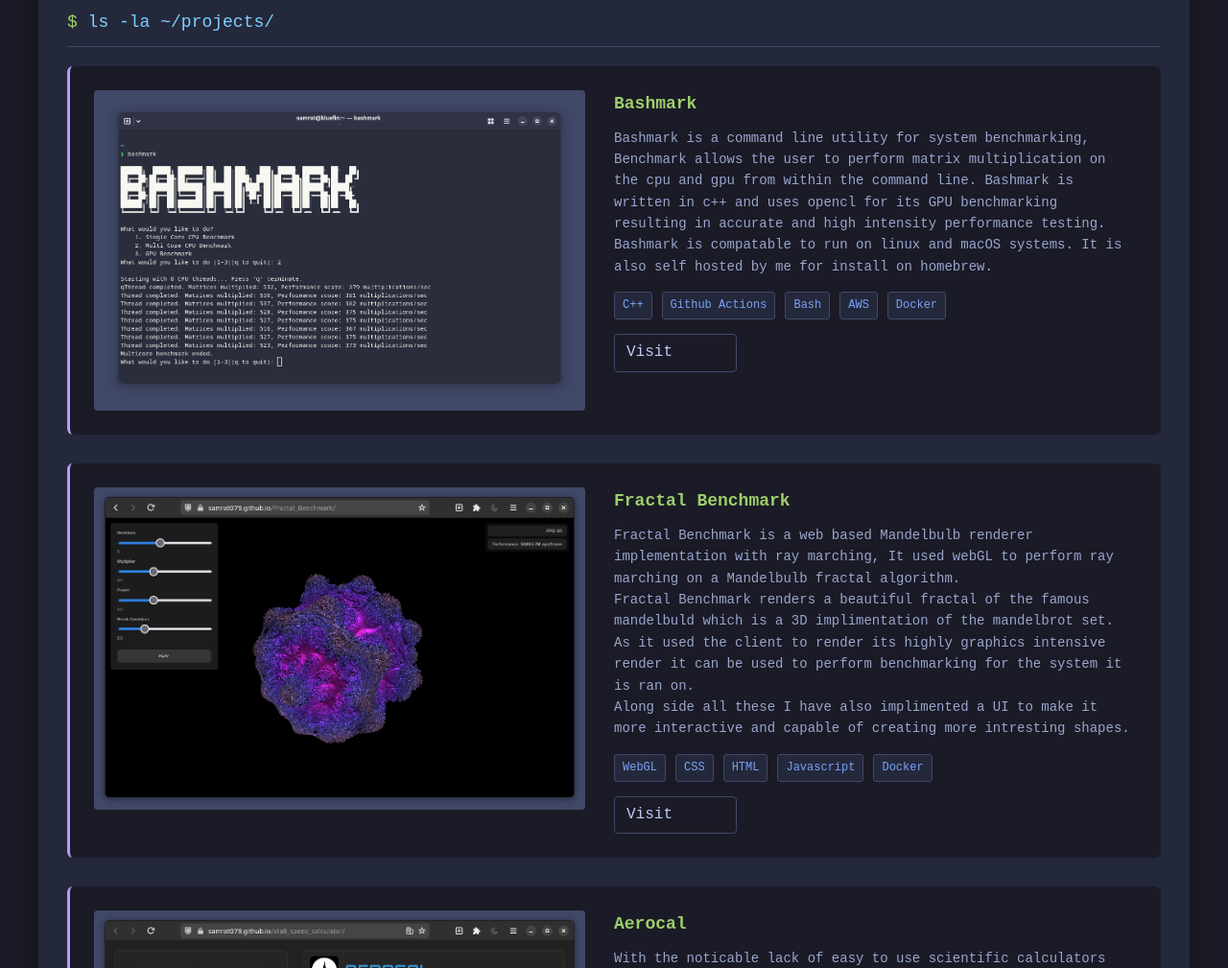
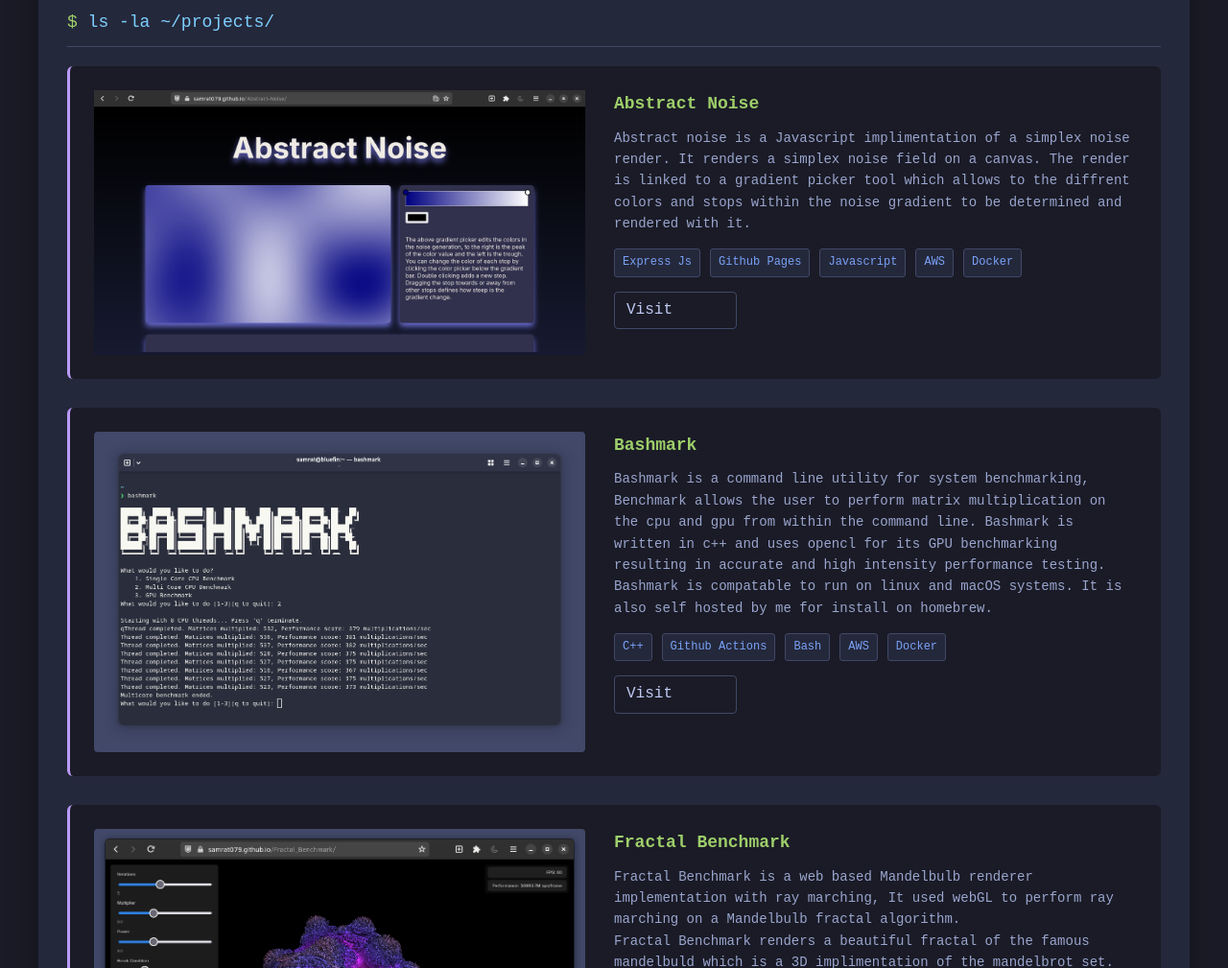
Before and after one commit to Samrat079/Portfolio, a plain HTML site: page index.html in a window 1280 px wide. Shown: the part 1860-2869 px from the top of the page at 96% size. Drawn offline with nearby package versions, Linux system fonts and the light colour scheme.

Commit message:
abstract noise

```diff
--- a/index.html
+++ b/index.html
@@ -185,6 +185,29 @@ a8"    `Y88 88   88    88P'    "8a 88       88 88P'    "8a
                     <!-- 24. Project Item 1 -->
                     <div class="project-item">
                         <div class="project-image">
+                            <img src="assets/abstract_noise.png"></i>
+                        </div>
+                        <div class="project-info">
+                            <div class="project-title">Abstract Noise</div>
+                            <div class="project-description">
+                                <p>
+                                    Abstract noise is a Javascript implimentation of a simplex noise render. It renders a simplex noise field on a canvas. The render is linked to a gradient picker tool which allows to the diffrent colors and stops within the noise gradient to be determined and rendered with it.
+                                </p>
+			                </div>
+                            <div class="project-tech">
+                                <span class="tech-tag">Express Js</span>
+                                <span class="tech-tag">Github Pages</span>
+                                <span class="tech-tag">Javascript</span>
+                                <span class="tech-tag">AWS</span>
+                                <span class="tech-tag">Docker</span>
+                            </div>
+                        	<a href="https://samrat079.github.io/Abstract-Noise/" class="project-visit">
+                            		<span>Visit</span>
+                        	</a>
+                        </div>
+                    </div>
+                    <div class="project-item">
+                        <div class="project-image">
                             <img src="assets/bashmark_asset.png"></i>
                         </div>
                         <div class="project-info">
```
Also changed, not shown: assets/abstract_noise.png (added).
